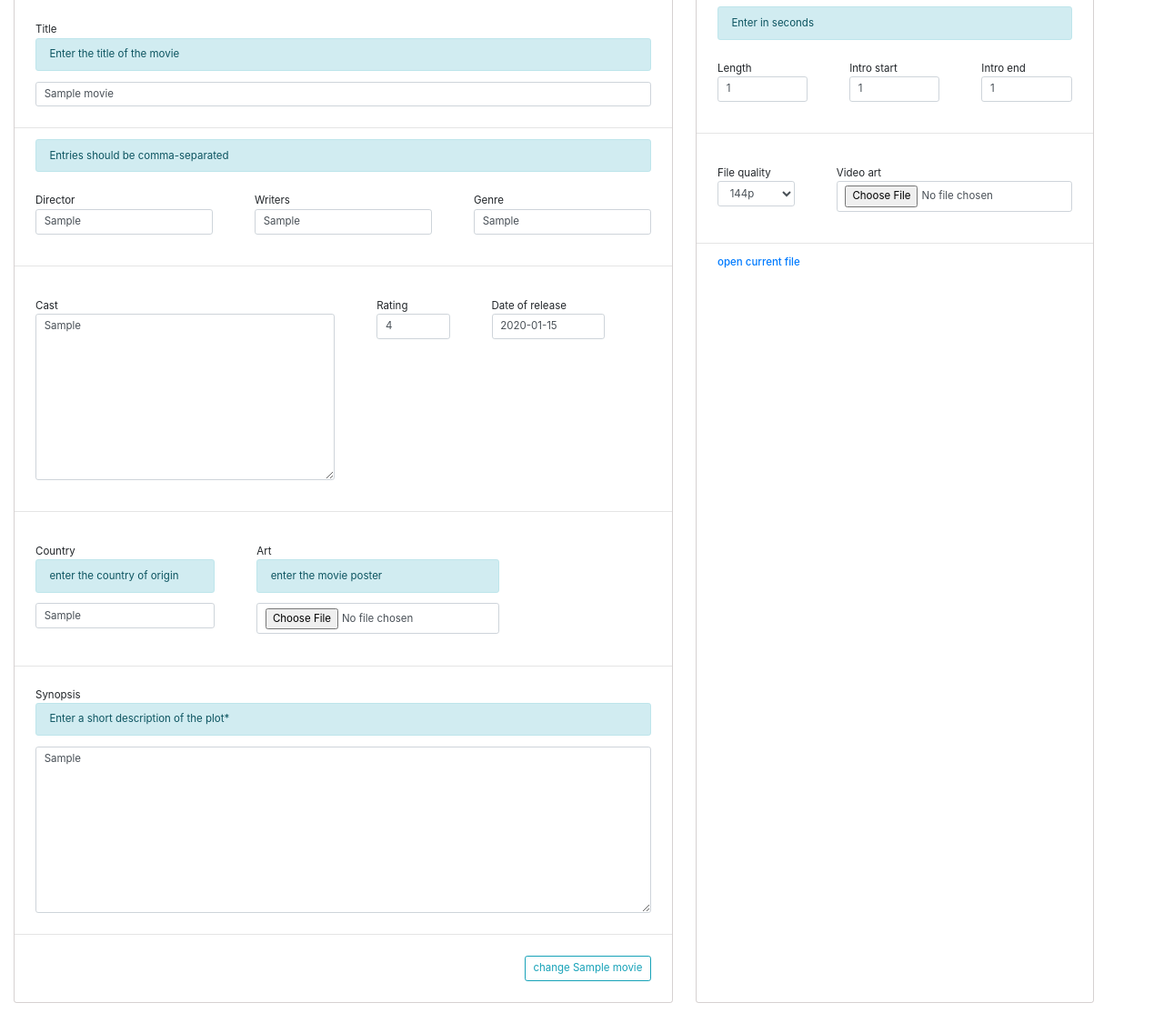
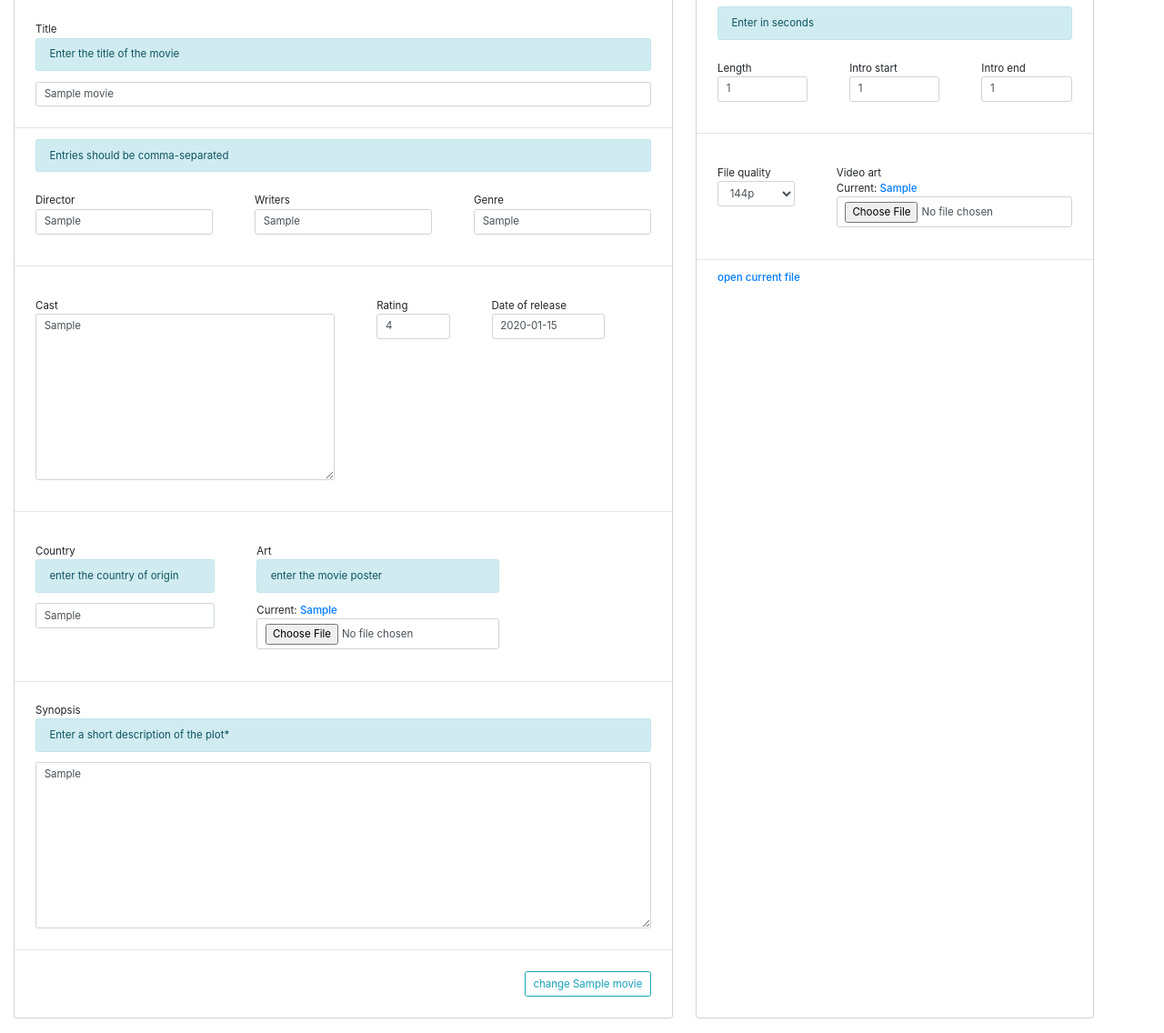
Before and after one commit to muremwa/RedWood, a Django app: page /staff/movies/1/ in a window 1280 px wide. Shown: the part 143-1279 px from the top of the page at 91% size. Run offline with Django 3.2, Linux system fonts and the light colour scheme; a user stored in the database is signed in; tables that the repository leaves empty hold one stand-in row (values such as "Sample post"); some libraries are stand-ins or nearby versions.

Commit message:
see current art

```diff
--- a/staff/templates/staff/movie_detail.html
+++ b/staff/templates/staff/movie_detail.html
@@ -156,6 +156,9 @@
                                 </div>
                             {% endif %}
                         {% endif %}
+                        {% if movie_form.art.value %}
+                            Current: <a href="{{ movie.art.url }}">{{ movie_form.art.value }}</a>
+                        {% endif %}
                         {{ movie_form.art }}
                     </div>
                 </div>
@@ -223,6 +226,10 @@
                     </div>
                     <div class="form-group">
                         {{ video_form.video_art.label }}
+                        {% if video_form.video_art.value %}
+                            <br />
+                            Current: <a href="{{ movie.file.video_art.url }}">{{ video_form.video_art.value }}</a>
+                        {% endif %}
                         {{ video_form.video_art }}
                     </div>
                 </div>
```
